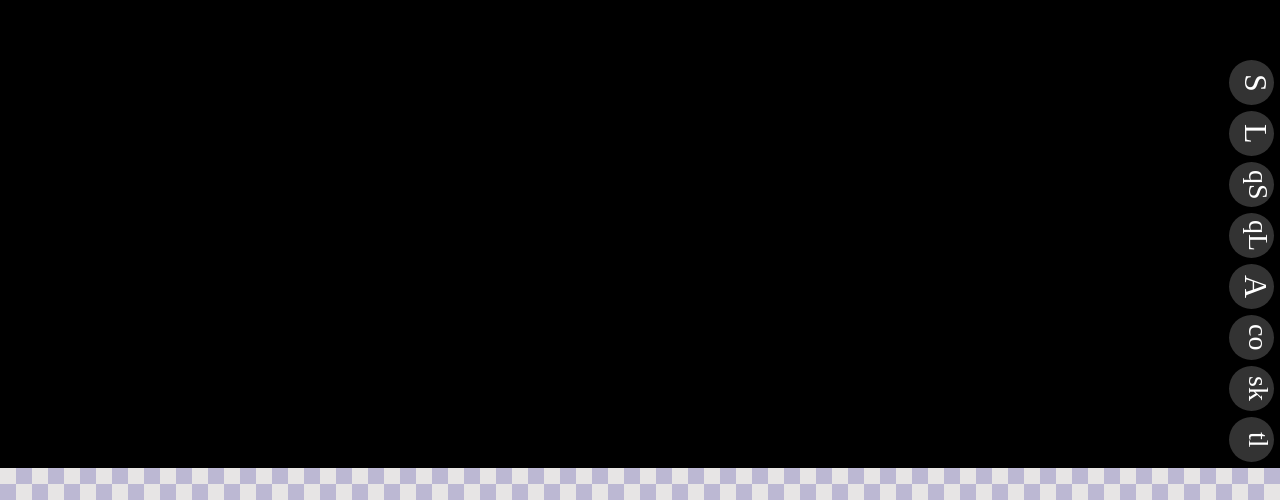
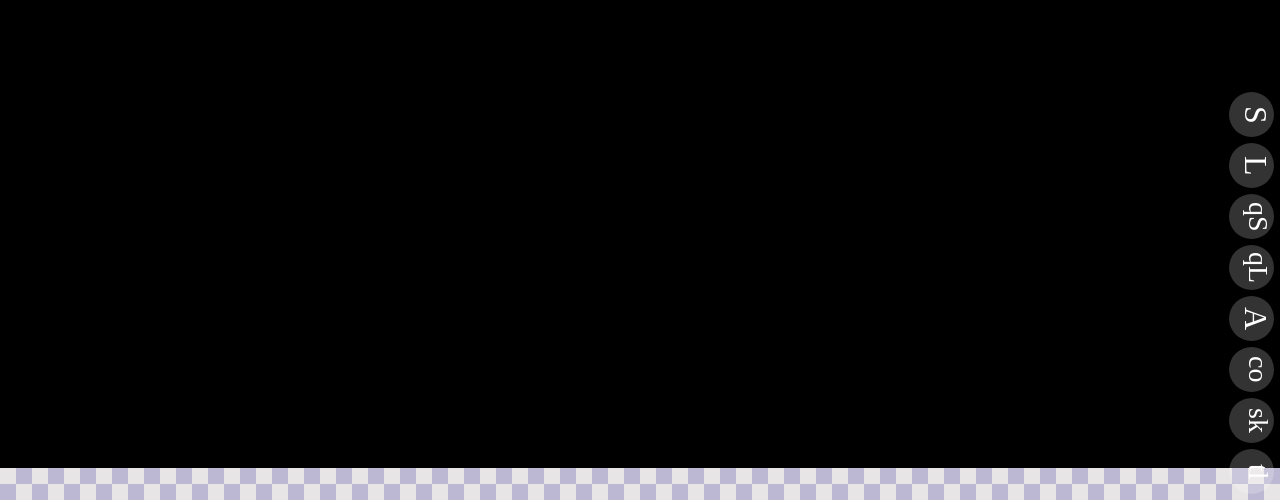
Before and after one commit to RimoChan/Librian, a plain HTML site: page html/adv.html in a window 1280 px wide. Shown: the part 300-800 px from the top of the page. Drawn offline with Linux system fonts and the light colour scheme.

Commit message:
名字沒跟上……

```diff
--- a/html/style.css
+++ b/html/style.css
@@ -8,7 +8,7 @@ body{
 	overflow:hidden;
 }
 
-#总画面{
+#總畫面{
 	position:relative;
 }
 
```
